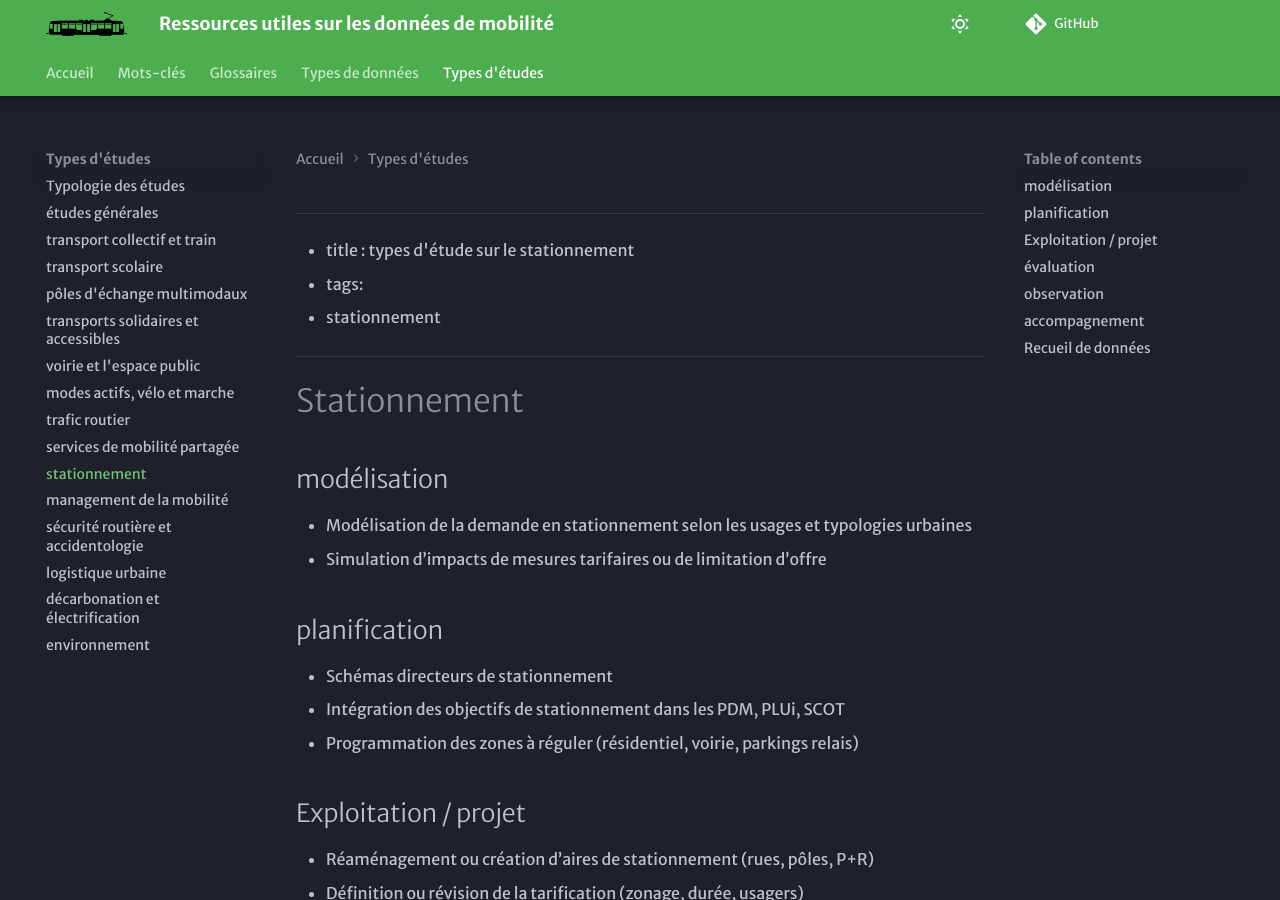
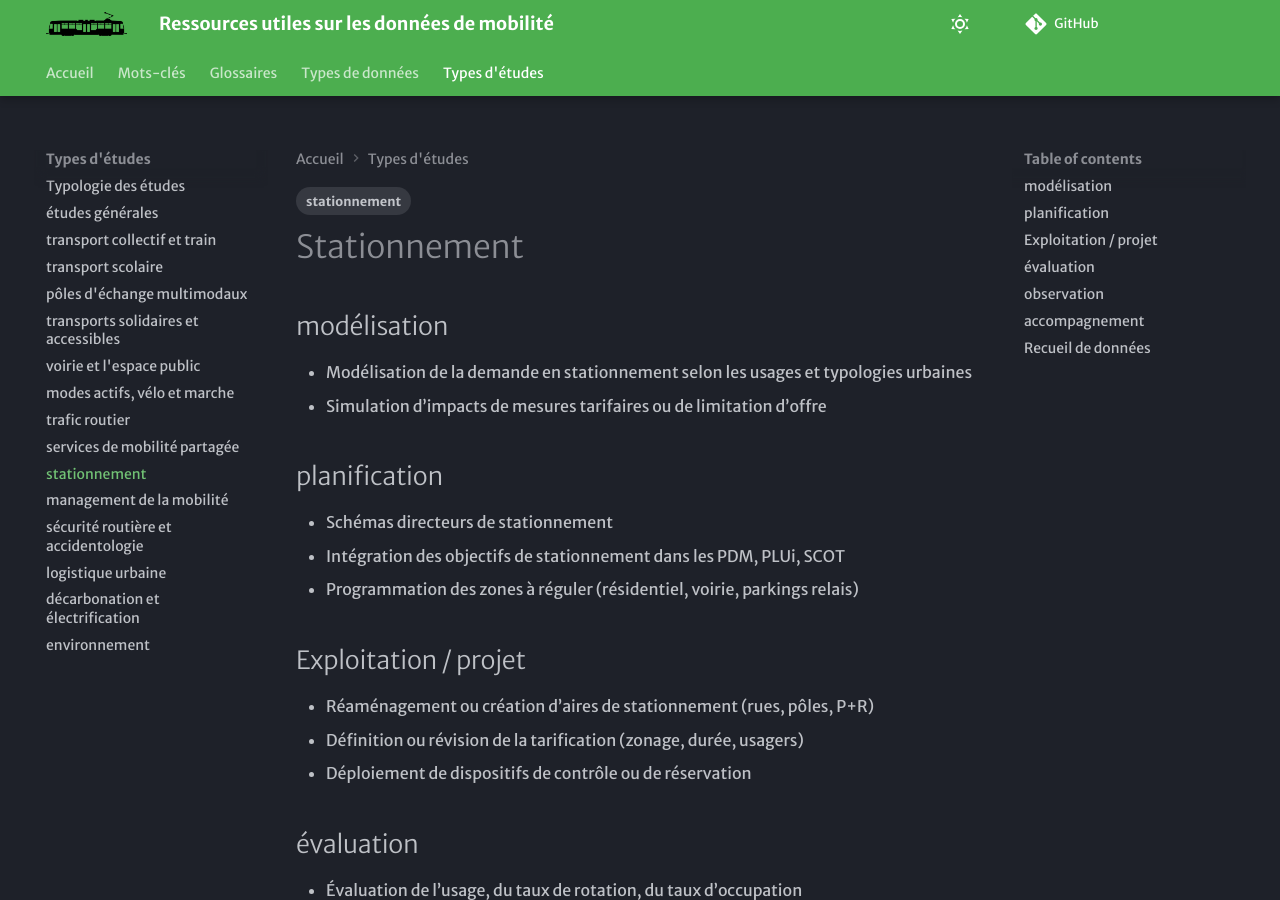
Before and after one commit to xdurang/mobscidat, an MkDocs documentation site: the page built from docs/type_etudes/TE_stationnement.md, in a window 1280 px wide and 900 px high. Built offline with MkDocs 1.6.1 and Material for MkDocs 9.7.7, drawn with Linux system fonts in a browser that asks for light colours; some web fonts are replaced; comment, search, counter and statistics services are not loaded.

Commit message:
Update TE_stationnement.md

```diff
--- a/docs/type_etudes/TE_stationnement.md
+++ b/docs/type_etudes/TE_stationnement.md
@@ -1,7 +1,7 @@
 ---
-- title : types d'étude sur le stationnement
-- tags:
-  - stationnement
+title : types d'étude sur le stationnement
+tags:
+- stationnement
 ---
 
 # Stationnement
```
